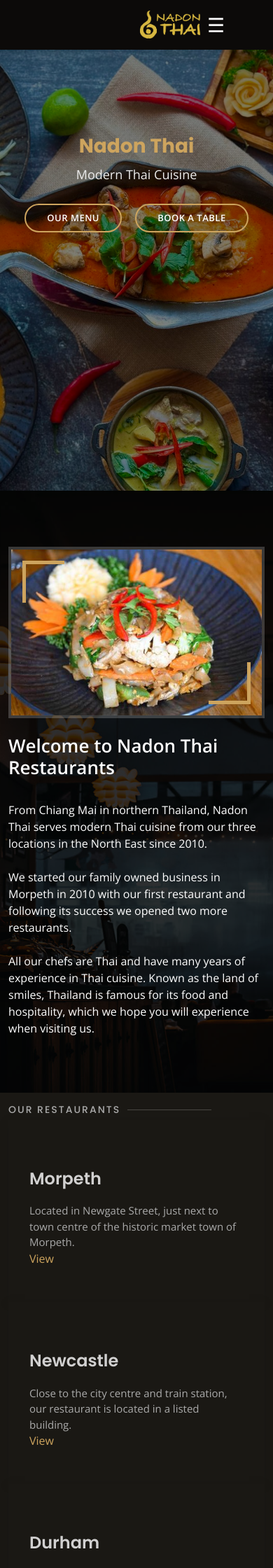
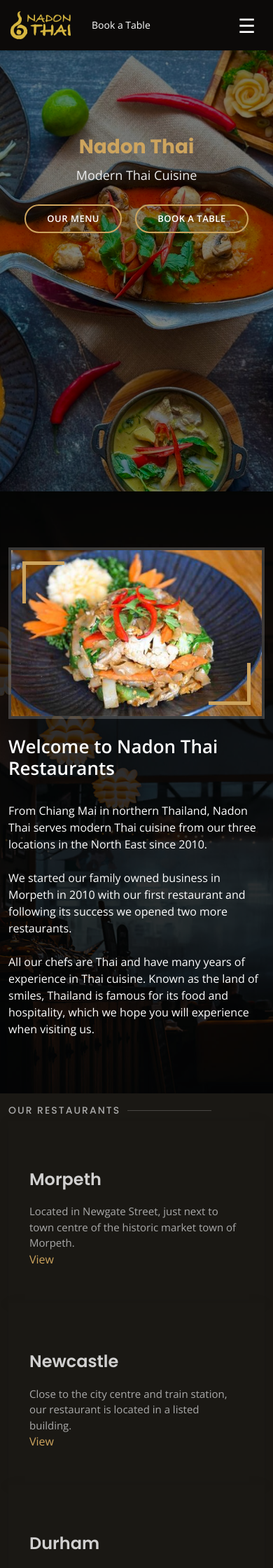
Before and after one commit to fractionerp/nadonthai.co.uk, a Jekyll site: the page built from index.html, in a window 390 px wide. Shown: the top 2240 px of the page at 70% size. Built offline with Jekyll 4.4.1, drawn with Linux system fonts in a browser that asks for light colours.

Commit message:
fix: mobile nav layout and booking link
- Move logo to left and burger menu to right on mobile
- Replace non-clickable CSS pseudo-element with actual booking link

🤖 Generated with [Claude Code](https://claude.com/claude-code)

Co-Authored-By: Claude Opus 4.5 <noreply@anthropic.com>

```diff
--- a/_includes/header.html
+++ b/_includes/header.html
@@ -12,6 +12,7 @@
         <li><a href="{{ '/' | relative_url }}{{ location.slug }}/"{% if page.location_id == location.id %} class="active"{% endif %}>{{ location.name }}</a></li>
         {% endfor %}
       </ul>
+      <a href="{{ '/book-a-table/' | relative_url }}" class="mobile-book-btn">Book a Table</a>
       <button class="mobile-nav-toggle" aria-label="Toggle navigation menu" aria-expanded="false" aria-controls="navbar">&#9776;</button>
     </nav>
 
--- a/style.css
+++ b/style.css
@@ -314,10 +314,28 @@ h1, h2, h3, h4, h5, h6 {
   border: none;
   padding: 5px 10px;
 }
+.mobile-book-btn {
+  display: none;
+}
 
 @media (max-width: 991px) {
+  #header .container-fluid {
+    padding-left: 15px;
+    padding-right: 15px;
+  }
   .mobile-nav-toggle {
     display: block;
+    order: 3;
+    margin-left: auto;
+  }
+  #header .logo {
+    order: 1;
+  }
+  .navbar {
+    order: 2;
+    flex: 1;
+    display: flex;
+    justify-content: flex-end;
   }
   .navbar ul {
     display: none;
@@ -375,8 +393,7 @@ h1, h2, h3, h4, h5, h6 {
   background: rgba(205, 164, 94, 0.1);
 }
 /* Mobile Book a Table button inside nav */
-.navbar-mobile::after {
-  content: "Book a Table";
+.navbar-mobile .mobile-book-btn {
   display: block;
   position: absolute;
   bottom: 80px;
@@ -390,6 +407,11 @@ h1, h2, h3, h4, h5, h6 {
   font-weight: 600;
   text-transform: uppercase;
   font-size: 14px;
+  text-decoration: none;
+}
+.navbar-mobile .mobile-book-btn:hover {
+  background: rgb(189.2322274882, 141.0426540284, 58.7677725118);
+  color: #1a1814;
 }
 .navbar-mobile .dropdown ul a:hover, .navbar-mobile .dropdown ul .active:hover, .navbar-mobile .dropdown ul li:hover > a {
   color: #cda45e;
```
